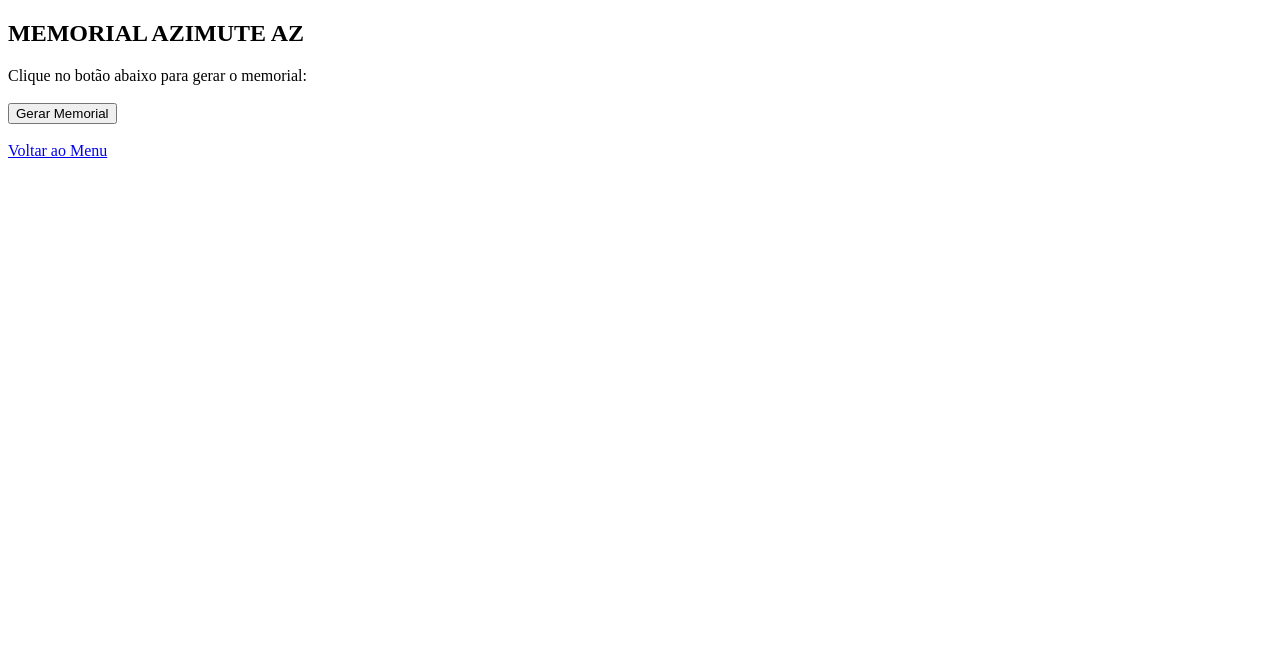
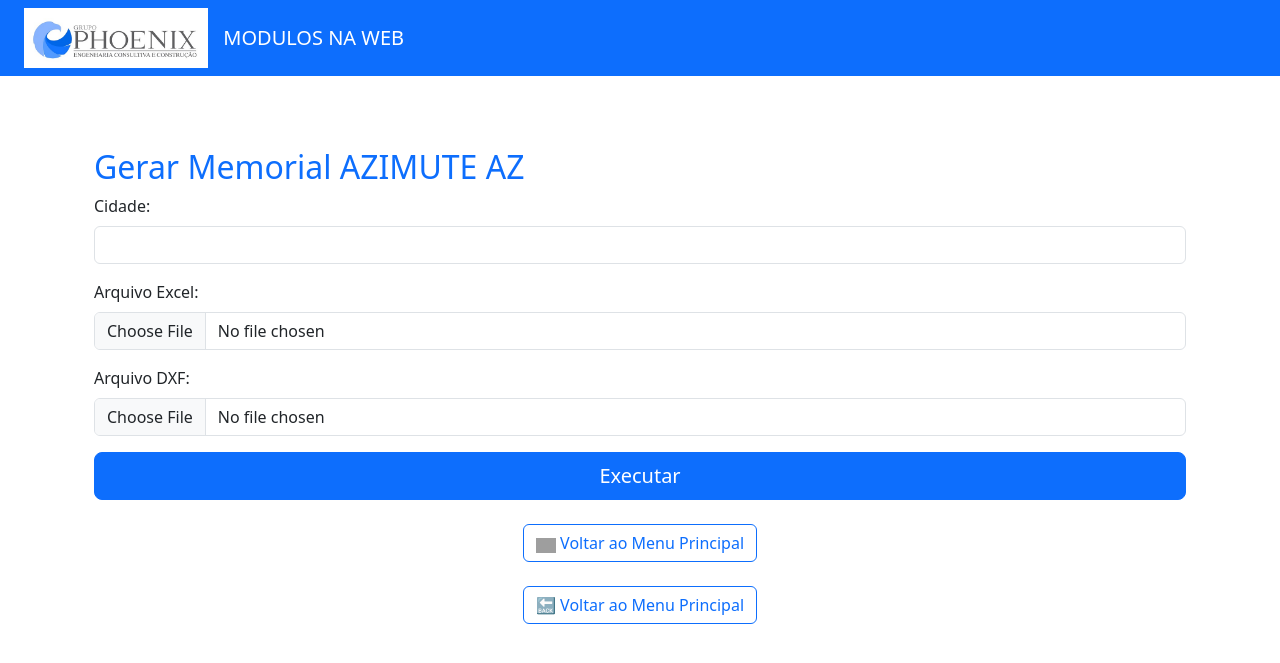
Before and after one commit to Paulo425/modulos-na-web, a Flask app: page /formulario_AZIMUTE_AZ in a window 1280 px wide. Shown: the top 663 px of the page. Run offline with Flask 3, Linux system fonts and the light colour scheme; grey boxes are pictures that could not be loaded.

Commit message:
versão 1.0 implantando o memorias _azimute_az

```diff
--- a/templates/formulario_AZIMUTE_AZ.html
+++ b/templates/formulario_AZIMUTE_AZ.html
@@ -1,18 +1,32 @@
-<!DOCTYPE html>
-<html lang="pt-br">
-<head>
-    <meta charset="UTF-8">
-    <title>MEMORIAIS_AZIMUTE_AZ</title>
-</head>
-<body>
-    <h2>MEMORIAL AZIMUTE AZ</h2>
+{% extends 'base.html' %}
 
-    <form method="post" action="/memorial_azimute_az">
-        <label for="botao">Clique no botão abaixo para gerar o memorial:</label><br><br>
-        <button type="submit">Gerar Memorial</button>
+{% block conteudo %}
+<div class="container mt-5">
+    <h2 class="text-primary">Gerar Memorial AZIMUTE AZ</h2>
+
+    <form method="post" action="/memorial_azimute_az" enctype="multipart/form-data">
+        <div class="mb-3">
+            <label for="cidade" class="form-label">Cidade:</label>
+            <input type="text" class="form-control" id="cidade" name="cidade" required>
+        </div>
+
+        <div class="mb-3">
+            <label for="excel" class="form-label">Arquivo Excel:</label>
+            <input type="file" class="form-control" id="excel" name="excel" accept=".xlsx" required>
+        </div>
+
+        <div class="mb-3">
+            <label for="dxf" class="form-label">Arquivo DXF:</label>
+            <input type="file" class="form-control" id="dxf" name="dxf" accept=".dxf" required>
+        </div>
+
+        <button type="submit" class="btn btn-primary btn-lg w-100">Executar</button>
     </form>
 
-    <br>
-    <a href="/menu_memoriais">Voltar ao Menu</a>
-</body>
-</html>
+    <div class="text-center mt-4">
+        <a href="/" class="btn btn-outline-primary">
+            <img src="{{ url_for('static', filename='back.png') }}" alt="Voltar" width="20"> Voltar ao Menu Principal
+        </a>
+    </div>
+</div>
+{% endblock %}
```
Also changed, not shown: templates/index.html (+7 -2 lines).
